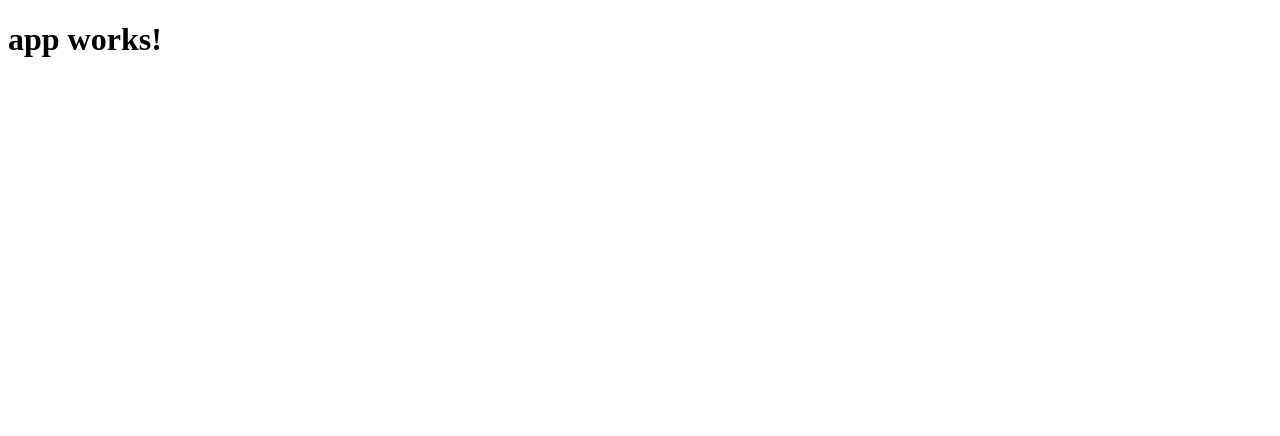
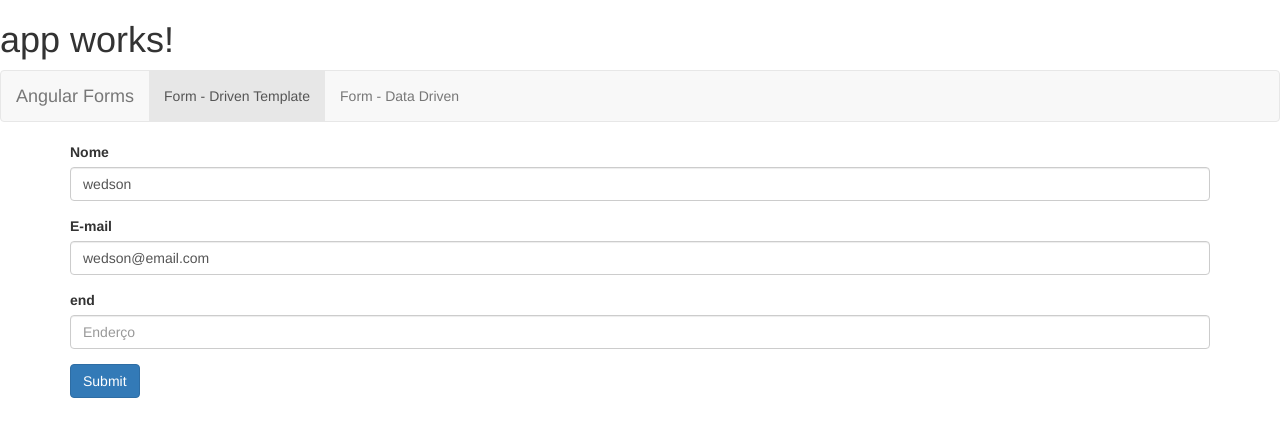
Before and after one commit to wquintanilhadasilva/lab-forms, an Angular app: page /templateform in a window 1280 px wide. Before the commit this address led to /. Shown: the top 436 px of the page. Built offline with nearby package versions, Linux system fonts and the light colour scheme.

Commit message:
Aula 76 - Usando FormsModule

```diff
--- a/package.json
+++ b/package.json
@@ -20,7 +20,9 @@
     "@angular/platform-browser": "^4.0.0",
     "@angular/platform-browser-dynamic": "^4.0.0",
     "@angular/router": "^4.0.0",
+    "bootstrap": "^3.3.7",
     "core-js": "^2.4.1",
+    "ngx-bootstrap": "^1.6.6",
     "rxjs": "^5.1.0",
     "zone.js": "^0.8.4"
   },
--- a/src/app/app.component.html
+++ b/src/app/app.component.html
@@ -1,4 +1,25 @@
 <h1>
   {{title}}
 </h1>
-<router-outlet></router-outlet>
+
+<nav class="navbar navbar-default">
+  <div class="container-fluid">
+
+    <div class="navbar-header">
+      <a class="navbar-brand" routerLink="">Angular Forms</a>
+    </div>
+
+    <ul class="nav navbar-nav">
+      <li routerLinkActive="active">
+        <a routerLink="/templateform">Form - Driven Template</a>
+      </li>
+      <li routerLinkActive="active">
+        <a routerLink="/dataForm">Form - Data Driven</a>
+      </li>
+    </ul>
+  </div><!-- /.container-fluid -->
+</nav>
+
+<div class="container">
+  <router-outlet></router-outlet>
+</div>
--- /dev/null
+++ b/src/app/data-form/data-form.component.html
@@ -0,0 +1,3 @@
+<p>
+  data-form works!
+</p>
--- /dev/null
+++ b/src/app/data-form/data-form.component.ts
@@ -0,0 +1,15 @@
+import { Component, OnInit } from '@angular/core';
+
+@Component({
+  selector: 'app-data-form',
+  templateUrl: './data-form.component.html',
+  styleUrls: ['./data-form.component.css']
+})
+export class DataFormComponent implements OnInit {
+
+  constructor() { }
+
+  ngOnInit() {
+  }
+
+}
--- /dev/null
+++ b/src/app/template-form/template-form.component.html
@@ -0,0 +1,20 @@
+<form #f="ngForm" (ngSubmit)="onSubmit(f)">
+
+  <div class="form-group">
+    <label for="nome">Nome</label>
+    <input type="text" class="form-control" id="nome" placeholder="Nome" name="nome"[(ngModel)]="usuario.nome">
+  </div>
+
+  <div class="form-group">
+    <label for="email">E-mail</label>
+    <input type="email" class="form-control" id="email" placeholder="nome@email.com" name="email" [ngModel]="usuario.email">
+  </div>
+
+  <div class="form-group">
+    <label for="endereco">end</label>
+    <input type="text" class="form-control" id="end" placeholder="Enderço" name="ender">
+  </div>
+
+  <button type="submit" class="btn btn-primary">Submit</button>
+
+</form>
--- /dev/null
+++ b/src/app/template-form/template-form.component.ts
@@ -0,0 +1,26 @@
+import { Component, OnInit } from '@angular/core';
+
+@Component({
+  selector: 'app-template-form',
+  templateUrl: './template-form.component.html',
+  styleUrls: ['./template-form.component.css']
+})
+export class TemplateFormComponent implements OnInit {
+
+  usuario: any = {
+    nome: 'wedson',
+    email: 'wedson@email.com',
+    endereco: ''
+  };
+
+  constructor() { }
+
+  ngOnInit() {
+  }
+
+  onSubmit(form) {
+    console.log(form.value);
+    console.log(this.usuario);
+  }
+
+}
```
Also changed, not shown: src/app/app-routing.module.ts (+6 -4 lines), src/app/app.module.ts (+7 -2 lines), src/app/template-form/template-form.module.ts (added, +16 -0 lines), .angular-cli.json, src/app/data-form/data-form.component.css (added), src/app/template-form/template-form.component.css (added), 2 other files (tests, documents, lock files or other folders).
